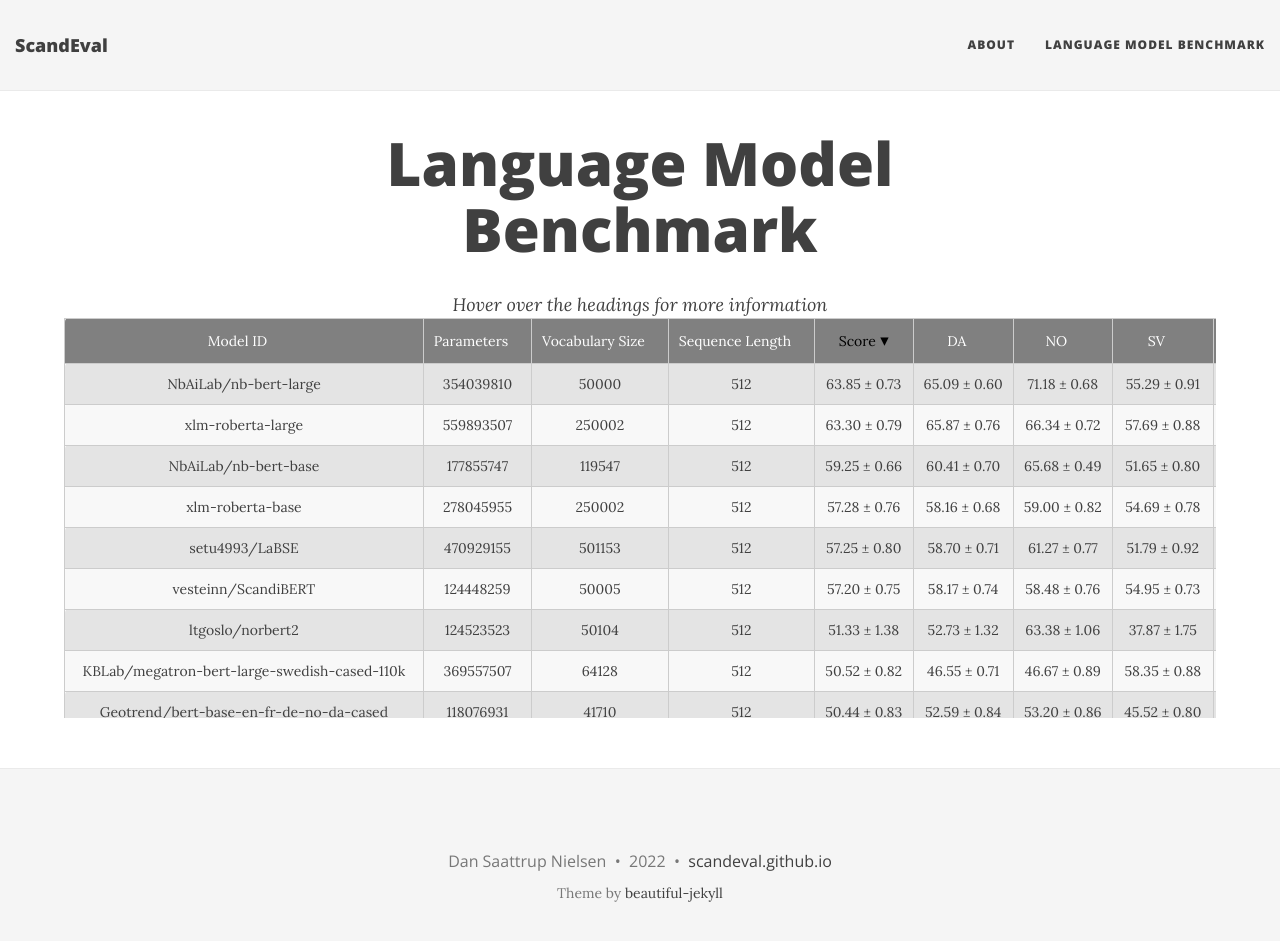
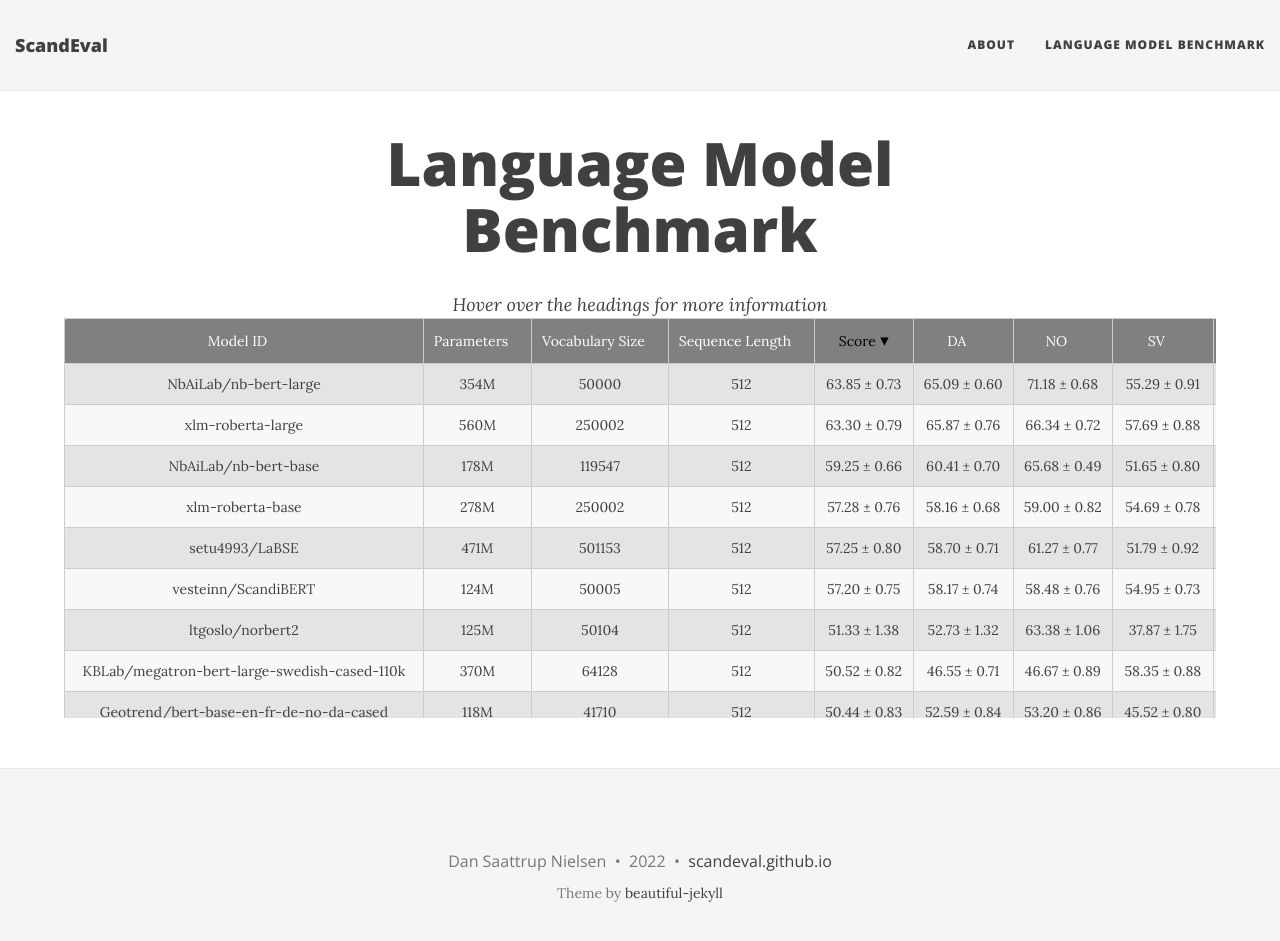
Before and after one commit to ScandEval/scandeval.github.io, a Jekyll site: the page built from language-model-benchmark.md, in a window 1280 px wide and 954 px high. Shown: the top 941 px of the window. Built offline with Jekyll 4.4.1, drawn with Linux system fonts in a browser that asks for light colours; nearby versions of some CDN libraries.

Commit message:
feat: Round number of parameters to nearest million

```diff
--- a/generate_leaderboard.py
+++ b/generate_leaderboard.py
@@ -24,7 +24,7 @@ title: Language Model Benchmark
  <thead>
   <tr>
    <th><span data-toggle="tooltip" data-placement="bottom" data-container="body" title="HuggingFace Hub Model ID">Model ID</span></th>
-   <th><span data-toggle="tooltip" data-placement="bottom" data-container="body" title="Number of trainable parameters in the model">Parameters</span></th>
+   <th><span data-toggle="tooltip" data-placement="bottom" data-container="body" title="Number of trainable parameters in the model, in millions">Parameters</span></th>
    <th><span data-toggle="tooltip" data-placement="bottom" data-container="body" title="Number of unique tokens that the model has been trained on">Vocabulary size</span></th>
    <th><span data-toggle="tooltip" data-placement="bottom" data-container="body" title="The maximum amount of tokens the model can process">Sequence length</span></th>
    <th id="score-col"><span data-toggle="tooltip" data-placement="bottom" data-container="body" title="ScandEval score - Mean of the language scores">Score</span></th>
@@ -172,6 +172,10 @@ def main() -> None:
         # Add the metrics to the model's score dict
         model_scores[model_id][f"{language} {task_shorthand}"] = score_str
 
+        # Round the number of parameters to nearest million
+        num_params = round(record["num_model_parameters"] / 1_000_000)
+        record["num_model_parameters"] = f"{num_params}M"
+
         # Add the model metadata to the model's dict, if it hasn't previously been
         # entered
         for metadata in ["num_model_parameters", "vocabulary_size", "max_sequence_length"]:
--- a/language-model-benchmark.md
+++ b/language-model-benchmark.md
@@ -10,7 +10,7 @@ title: Language Model Benchmark
  <thead>
   <tr>
    <th><span data-toggle="tooltip" data-placement="bottom" data-container="body" title="HuggingFace Hub Model ID">Model ID</span></th>
-   <th><span data-toggle="tooltip" data-placement="bottom" data-container="body" title="Number of trainable parameters in the model">Parameters</span></th>
+   <th><span data-toggle="tooltip" data-placement="bottom" data-container="body" title="Number of trainable parameters in the model, in millions">Parameters</span></th>
    <th><span data-toggle="tooltip" data-placement="bottom" data-container="body" title="Number of unique tokens that the model has been trained on">Vocabulary size</span></th>
    <th><span data-toggle="tooltip" data-placement="bottom" data-container="body" title="The maximum amount of tokens the model can process">Sequence length</span></th>
    <th id="score-col"><span data-toggle="tooltip" data-placement="bottom" data-container="body" title="ScandEval score - Mean of the language scores">Score</span></th>
@@ -45,7 +45,7 @@ title: Language Model Benchmark
  <tbody>
   <tr>
    <td>KBLab/bert-base-swedish-cased-new</td> <!-- Model ID -->
-   <td class="num_model_parameters">135195651</td> <!-- Number of trainable parameters -->
+   <td class="num_model_parameters">135M</td> <!-- Number of trainable parameters -->
    <td class="vocabulary_size">64000</td> <!-- Size of the model's vocabulary -->
    <td class="max_sequence_length">512</td> <!-- Maximum sequence length of the model-->
    <td class="score"></td> <!-- ScandEval score -->
@@ -73,7 +73,7 @@ title: Language Model Benchmark
   </tr>
   <tr>
    <td>3ebdola/Dialectal-Arabic-XLM-R-Base</td> <!-- Model ID -->
-   <td class="num_model_parameters">278045955</td> <!-- Number of trainable parameters -->
+   <td class="num_model_parameters">278M</td> <!-- Number of trainable parameters -->
    <td class="vocabulary_size">250002</td> <!-- Size of the model's vocabulary -->
    <td class="max_sequence_length">512</td> <!-- Maximum sequence length of the model-->
    <td class="score"></td> <!-- ScandEval score -->
@@ -101,7 +101,7 @@ title: Language Model Benchmark
   </tr>
   <tr>
    <td>sarnikowski/electra-small-generator-da-256-cased</td> <!-- Model ID -->
-   <td class="num_model_parameters">4389827</td> <!-- Number of trainable parameters -->
+   <td class="num_model_parameters">4M</td> <!-- Number of trainable parameters -->
    <td class="vocabulary_size">28995</td> <!-- Size of the model's vocabulary -->
    <td class="max_sequence_length">512</td> <!-- Maximum sequence length of the model-->
    <td class="score"></td> <!-- ScandEval score -->
@@ -129,7 +129,7 @@ title: Language Model Benchmark
   </tr>
   <tr>
    <td>Geotrend/distilbert-base-no-cased</td> <!-- Model ID -->
-   <td class="num_model_parameters">61485315</td> <!-- Number of trainable parameters -->
+   <td class="num_model_parameters">61M</td> <!-- Number of trainable parameters -->
    <td class="vocabulary_size">23399</td> <!-- Size of the model's vocabulary -->
    <td class="max_sequence_length">512</td> <!-- Maximum sequence length of the model-->
    <td class="score"></td> <!-- ScandEval score -->
@@ -157,7 +157,7 @@ title: Language Model Benchmark
   </tr>
   <tr>
    <td>ltgoslo/norbert2</td> <!-- Model ID -->
-   <td class="num_model_parameters">124523523</td> <!-- Number of trainable parameters -->
+   <td class="num_model_parameters">125M</td> <!-- Number of trainable parameters -->
    <td class="vocabulary_size">50104</td> <!-- Size of the model's vocabulary -->
    <td class="max_sequence_length">512</td> <!-- Maximum sequence length of the model-->
    <td class="score"></td> <!-- ScandEval score -->
@@ -185,7 +185,7 @@ title: Language Model Benchmark
   </tr>
   <tr>
    <td>KBLab/megatron-bert-base-swedish-cased-125k</td> <!-- Model ID -->
-   <td class="num_model_parameters">135293955</td> <!-- Number of trainable parameters -->
+   <td class="num_model_parameters">135M</td> <!-- Number of trainable parameters -->
    <td class="vocabulary_size">64128</td> <!-- Size of the model's vocabulary -->
    <td class="max_sequence_length">512</td> <!-- Maximum sequence length of the model-->
    <td class="score"></td> <!-- ScandEval score -->
@@ -213,7 +213,7 @@ title: Language Model Benchmark
   </tr>
   <tr>
    <td>Geotrend/distilbert-base-da-cased</td> <!-- Model ID -->
-   <td class="num_model_parameters">61294083</td> <!-- Number of trainable parameters -->
+   <td class="num_model_parameters">61M</td> <!-- Number of trainable parameters -->
    <td class="vocabulary_size">23150</td> <!-- Size of the model's vocabulary -->
    <td class="max_sequence_length">512</td> <!-- Maximum sequence length of the model-->
    <td class="score"></td> <!-- ScandEval score -->
@@ -241,7 +241,7 @@ title: Language Model Benchmark
   </tr>
   <tr>
    <td>RabotaRu/HRBert-mini</td> <!-- Model ID -->
-   <td class="num_model_parameters">80109315</td> <!-- Number of trainable parameters -->
+   <td class="num_model_parameters">80M</td> <!-- Number of trainable parameters -->
    <td class="vocabulary_size">200001</td> <!-- Size of the model's vocabulary -->
    <td class="max_sequence_length">512</td> <!-- Maximum sequence length of the model-->
    <td class="score"></td> <!-- ScandEval score -->
@@ -269,7 +269,7 @@ title: Language Model Benchmark
   </tr>
   <tr>
    <td>Geotrend/bert-base-25lang-cased</td> <!-- Model ID -->
-   <td class="num_model_parameters">151312131</td> <!-- Number of trainable parameters -->
+   <td class="num_model_parameters">151M</td> <!-- Number of trainable parameters -->
    <td class="vocabulary_size">84985</td> <!-- Size of the model's vocabulary -->
    <td class="max_sequence_length">512</td> <!-- Maximum sequence length of the model-->
    <td class="score"></td> <!-- ScandEval score -->
@@ -297,7 +297,7 @@ title: Language Model Benchmark
   </tr>
   <tr>
    <td>Geotrend/bert-base-en-fr-de-no-da-cased</td> <!-- Model ID -->
-   <td class="num_model_parameters">118076931</td> <!-- Number of trainable parameters -->
+   <td class="num_model_parameters">118M</td> <!-- Number of trainable parameters -->
    <td class="vocabulary_size">41710</td> <!-- Size of the model's vocabulary -->
    <td class="max_sequence_length">512</td> <!-- Maximum sequence length of the model-->
    <td class="score"></td> <!-- ScandEval score -->
@@ -325,7 +325,7 @@ title: Language Model Benchmark
   </tr>
   <tr>
    <td>KBLab/albert-base-swedish-cased-alpha</td> <!-- Model ID -->
-   <td class="num_model_parameters">14245891</td> <!-- Number of trainable parameters -->
+   <td class="num_model_parameters">14M</td> <!-- Number of trainable parameters -->
    <td class="vocabulary_size">50000</td> <!-- Size of the model's vocabulary -->
    <td class="max_sequence_length">512</td> <!-- Maximum sequence length of the model-->
    <td class="score"></td> <!-- ScandEval score -->
@@ -353,7 +353,7 @@ title: Language Model Benchmark
   </tr>
   <tr>
    <td>Addedk/mbert-swedish-distilled-cased</td> <!-- Model ID -->
-   <td class="num_model_parameters">135328515</td> <!-- Number of trainable parameters -->
+   <td class="num_model_parameters">135M</td> <!-- Number of trainable parameters -->
    <td class="vocabulary_size">119547</td> <!-- Size of the model's vocabulary -->
    <td class="max_sequence_length">512</td> <!-- Maximum sequence length of the model-->
    <td class="score"></td> <!-- ScandEval score -->
@@ -381,7 +381,7 @@ title: Language Model Benchmark
   </tr>
   <tr>
    <td>Geotrend/bert-base-en-da-cased</td> <!-- Model ID -->
-   <td class="num_model_parameters">111181059</td> <!-- Number of trainable parameters -->
+   <td class="num_model_parameters">111M</td> <!-- Number of trainable parameters -->
    <td class="vocabulary_size">32731</td> <!-- Size of the model's vocabulary -->
    <td class="max_sequence_length">512</td> <!-- Maximum sequence length of the model-->
    <td class="score"></td> <!-- ScandEval score -->
@@ -409,7 +409,7 @@ title: Language Model Benchmark
   </tr>
   <tr>
    <td>Geotrend/distilbert-base-25lang-cased</td> <!-- Model ID -->
-   <td class="num_model_parameters">108783363</td> <!-- Number of trainable parameters -->
+   <td class="num_model_parameters">109M</td> <!-- Number of trainable parameters -->
    <td class="vocabulary_size">84985</td> <!-- Size of the model's vocabulary -->
    <td class="max_sequence_length">512</td> <!-- Maximum sequence length of the model-->
    <td class="score"></td> <!-- ScandEval score -->
@@ -437,7 +437,7 @@ title: Language Model Benchmark
   </tr>
   <tr>
    <td>fresh-xlmr-base</td> <!-- Model ID -->
-   <td class="num_model_parameters">278045955</td> <!-- Number of trainable parameters -->
+   <td class="num_model_parameters">278M</td> <!-- Number of trainable parameters -->
    <td class="vocabulary_size">250002</td> <!-- Size of the model's vocabulary -->
    <td class="max_sequence_length">512</td> <!-- Maximum sequence length of the model-->
    <td class="score"></td> <!-- ScandEval score -->
@@ -465,7 +465,7 @@ title: Language Model Benchmark
   </tr>
   <tr>
    <td>distilbert-base-multilingual-cased</td> <!-- Model ID -->
-   <td class="num_model_parameters">135326979</td> <!-- Number of trainable parameters -->
+   <td class="num_model_parameters">135M</td> <!-- Number of trainable parameters -->
    <td class="vocabulary_size">119547</td> <!-- Size of the model's vocabulary -->
    <td class="max_sequence_length">512</td> <!-- Maximum sequence length of the model-->
    <td class="score"></td> <!-- ScandEval score -->
@@ -493,7 +493,7 @@ title: Language Model Benchmark
   </tr>
   <tr>
    <td>Maltehb/danish-bert-botxo</td> <!-- Model ID -->
-   <td class="num_model_parameters">110619651</td> <!-- Number of trainable parameters -->
+   <td class="num_model_parameters">111M</td> <!-- Number of trainable parameters -->
    <td class="vocabulary_size">32000</td> <!-- Size of the model's vocabulary -->
    <td class="max_sequence_length">512</td> <!-- Maximum sequence length of the model-->
    <td class="score"></td> <!-- ScandEval score -->
@@ -521,7 +521,7 @@ title: Language Model Benchmark
   </tr>
   <tr>
    <td>microsoft/xlm-align-base</td> <!-- Model ID -->
-   <td class="num_model_parameters">278045955</td> <!-- Number of trainable parameters -->
+   <td class="num_model_parameters">278M</td> <!-- Number of trainable parameters -->
    <td class="vocabulary_size">250002</td> <!-- Size of the model's vocabulary -->
    <td class="max_sequence_length">512</td> <!-- Maximum sequence length of the model-->
    <td class="score"></td> <!-- ScandEval score -->
@@ -549,7 +549,7 @@ title: Language Model Benchmark
   </tr>
   <tr>
    <td>Geotrend/distilbert-base-en-da-cased</td> <!-- Model ID -->
-   <td class="num_model_parameters">68652291</td> <!-- Number of trainable parameters -->
+   <td class="num_model_parameters">69M</td> <!-- Number of trainable parameters -->
    <td class="vocabulary_size">32731</td> <!-- Size of the model's vocabulary -->
    <td class="max_sequence_length">512</td> <!-- Maximum sequence length of the model-->
    <td class="score"></td> <!-- ScandEval score -->
@@ -577,7 +577,7 @@ title: Language Model Benchmark
   </tr>
   <tr>
    <td>Geotrend/bert-base-da-cased</td> <!-- Model ID -->
-   <td class="num_model_parameters">103822851</td> <!-- Number of trainable parameters -->
+   <td class="num_model_parameters">104M</td> <!-- Number of trainable parameters -->
    <td class="vocabulary_size">23150</td> <!-- Size of the model's vocabulary -->
    <td class="max_sequence_length">512</td> <!-- Maximum sequence length of the model-->
    <td class="score"></td> <!-- ScandEval score -->
@@ -605,7 +605,7 @@ title: Language Model Benchmark
   </tr>
   <tr>
    <td>NbAiLab/nb-bert-large</td> <!-- Model ID -->
-   <td class="num_model_parameters">354039810</td> <!-- Number of trainable parameters -->
+   <td class="num_model_parameters">354M</td> <!-- Number of trainable parameters -->
    <td class="vocabulary_size">50000</td> <!-- Size of the model's vocabulary -->
    <td class="max_sequence_length">512</td> <!-- Maximum sequence length of the model-->
    <td class="score"></td> <!-- ScandEval score -->
@@ -633,7 +633,7 @@ title: Language Model Benchmark
   </tr>
   <tr>
    <td>NbAiLab/nb-bert-base</td> <!-- Model ID -->
-   <td class="num_model_parameters">177855747</td> <!-- Number of trainable parameters -->
+   <td class="num_model_parameters">178M</td> <!-- Number of trainable parameters -->
    <td class="vocabulary_size">119547</td> <!-- Size of the model's vocabulary -->
    <td class="max_sequence_length">512</td> <!-- Maximum sequence length of the model-->
    <td class="score"></td> <!-- ScandEval score -->
@@ -661,7 +661,7 @@ title: Language Model Benchmark
   </tr>
   <tr>
    <td>xlm-roberta-base</td> <!-- Model ID -->
-   <td class="num_model_parameters">278045955</td> <!-- Number of trainable parameters -->
+   <td class="num_model_parameters">278M</td> <!-- Number of trainable parameters -->
    <td class="vocabulary_size">250002</td> <!-- Size of the model's vocabulary -->
    <td class="max_sequence_length">512</td> <!-- Maximum sequence length of the model-->
    <td class="score"></td> <!-- ScandEval score -->
@@ -689,7 +689,7 @@ title: Language Model Benchmark
   </tr>
   <tr>
    <td>xlm-roberta-large</td> <!-- Model ID -->
-   <td class="num_model_parameters">559893507</td> <!-- Number of trainable parameters -->
+   <td class="num_model_parameters">560M</td> <!-- Number of trainable parameters -->
    <td class="vocabulary_size">250002</td> <!-- Size of the model's vocabulary -->
    <td class="max_sequence_length">512</td> <!-- Maximum sequence length of the model-->
    <td class="score"></td> <!-- ScandEval score -->
@@ -717,7 +717,7 @@ title: Language Model Benchmark
   </tr>
   <tr>
    <td>Maltehb/aelaectra-danish-electra-small-cased</td> <!-- Model ID -->
-   <td class="num_model_parameters">13738755</td> <!-- Number of trainable parameters -->
+   <td class="num_model_parameters">14M</td> <!-- Number of trainable parameters -->
    <td class="vocabulary_size">32000</td> <!-- Size of the model's vocabulary -->
    <td class="max_sequence_length">128</td> <!-- Maximum sequence length of the model-->
    <td class="score"></td> <!-- ScandEval score -->
@@ -745,7 +745,7 @@ title: Language Model Benchmark
   </tr>
   <tr>
    <td>Maltehb/aelaectra-danish-electra-small-uncased</td> <!-- Model ID -->
-   <td class="num_model_parameters">13738755</td> <!-- Number of trainable parameters -->
+   <td class="num_model_parameters">14M</td> <!-- Number of trainable parameters -->
    <td class="vocabulary_size">32000</td> <!-- Size of the model's vocabulary -->
    <td class="max_sequence_length">128</td> <!-- Maximum sequence length of the model-->
    <td class="score"></td> <!-- ScandEval score -->
@@ -773,7 +773,7 @@ title: Language Model Benchmark
   </tr>
   <tr>
    <td>flax-community/roberta-base-danish</td> <!-- Model ID -->
-   <td class="num_model_parameters">124647939</td> <!-- Number of trainable parameters -->
+   <td class="num_model_parameters">125M</td> <!-- Number of trainable parameters -->
    <td class="vocabulary_size">50265</td> <!-- Size of the model's vocabulary -->
    <td class="max_sequence_length">512</td> <!-- Maximum sequence length of the model-->
    <td class="score"></td> <!-- ScandEval score -->
@@ -801,7 +801,7 @@ title: Language Model Benchmark
   </tr>
   <tr>
    <td>KB/bert-base-swedish-cased</td> <!-- Model ID -->
-   <td class="num_model_parameters">124693251</td> <!-- Number of trainable parameters -->
+   <td class="num_model_parameters">125M</td> <!-- Number of trainable parameters -->
    <td class="vocabulary_size">50325</td> <!-- Size of the model's vocabulary -->
    <td class="max_sequence_length">512</td> <!-- Maximum sequence length of the model-->
    <td class="score"></td> <!-- ScandEval score -->
@@ -829,7 +829,7 @@ title: Language Model Benchmark
   </tr>
   <tr>
    <td>vesteinn/ScandiBERT</td> <!-- Model ID -->
-   <td class="num_model_parameters">124448259</td> <!-- Number of trainable parameters -->
+   <td class="num_model_parameters">124M</td> <!-- Number of trainable parameters -->
    <td class="vocabulary_size">50005</td> <!-- Size of the model's vocabulary -->
    <td class="max_sequence_length">512</td> <!-- Maximum sequence length of the model-->
    <td class="score"></td> <!-- ScandEval score -->
@@ -857,7 +857,7 @@ title: Language Model Benchmark
   </tr>
   <tr>
    <td>setu4993/LaBSE</td> <!-- Model ID -->
-   <td class="num_model_parameters">470929155</td> <!-- Number of trainable parameters -->
+   <td class="num_model_parameters">471M</td> <!-- Number of trainable parameters -->
    <td class="vocabulary_size">501153</td> <!-- Size of the model's vocabulary -->
    <td class="max_sequence_length">512</td> <!-- Maximum sequence length of the model-->
    <td class="score"></td> <!-- ScandEval score -->
@@ -885,7 +885,7 @@ title: Language Model Benchmark
   </tr>
   <tr>
    <td>cardiffnlp/twitter-xlm-roberta-base</td> <!-- Model ID -->
-   <td class="num_model_parameters">278045955</td> <!-- Number of trainable parameters -->
+   <td class="num_model_parameters">278M</td> <!-- Number of trainable parameters -->
    <td class="vocabulary_size">250002</td> <!-- Size of the model's vocabulary -->
    <td class="max_sequence_length">512</td> <!-- Maximum sequence length of the model-->
    <td class="score"></td> <!-- ScandEval score -->
@@ -913,7 +913,7 @@ title: Language Model Benchmark
   </tr>
   <tr>
    <td>jonfd/electra-small-nordic</td> <!-- Model ID -->
-   <td class="num_model_parameters">21944195</td> <!-- Number of trainable parameters -->
+   <td class="num_model_parameters">22M</td> <!-- Number of trainable parameters -->
    <td class="vocabulary_size">96105</td> <!-- Size of the model's vocabulary -->
    <td class="max_sequence_length">128</td> <!-- Maximum sequence length of the model-->
    <td class="score"></td> <!-- ScandEval score -->
@@ -941,7 +941,7 @@ title: Language Model Benchmark
   </tr>
   <tr>
    <td>bert-base-multilingual-cased</td> <!-- Model ID -->
-   <td class="num_model_parameters">177855747</td> <!-- Number of trainable parameters -->
+   <td class="num_model_parameters">178M</td> <!-- Number of trainable parameters -->
    <td class="vocabulary_size">119547</td> <!-- Size of the model's vocabulary -->
    <td class="max_sequence_length">512</td> <!-- Maximum sequence length of the model-->
    <td class="score"></td> <!-- ScandEval score -->
@@ -969,7 +969,7 @@ title: Language Model Benchmark
   </tr>
   <tr>
    <td>Geotrend/bert-base-no-cased</td> <!-- Model ID -->
-   <td class="num_model_parameters">104014083</td> <!-- Number of trainable parameters -->
+   <td class="num_model_parameters">104M</td> <!-- Number of trainable parameters -->
    <td class="vocabulary_size">23399</td> <!-- Size of the model's vocabulary -->
    <td class="max_sequence_length">512</td> <!-- Maximum sequence length of the model-->
    <td class="score"></td> <!-- ScandEval score -->
@@ -997,7 +997,7 @@ title: Language Model Benchmark
   </tr>
   <tr>
    <td>KBLab/megatron-bert-large-swedish-cased-110k</td> <!-- Model ID -->
-   <td class="num_model_parameters">369557507</td> <!-- Number of trainable parameters -->
+   <td class="num_model_parameters">370M</td> <!-- Number of trainable parameters -->
    <td class="vocabulary_size">64128</td> <!-- Size of the model's vocabulary -->
    <td class="max_sequence_length">512</td> <!-- Maximum sequence length of the model-->
    <td class="score"></td> <!-- ScandEval score -->
```
